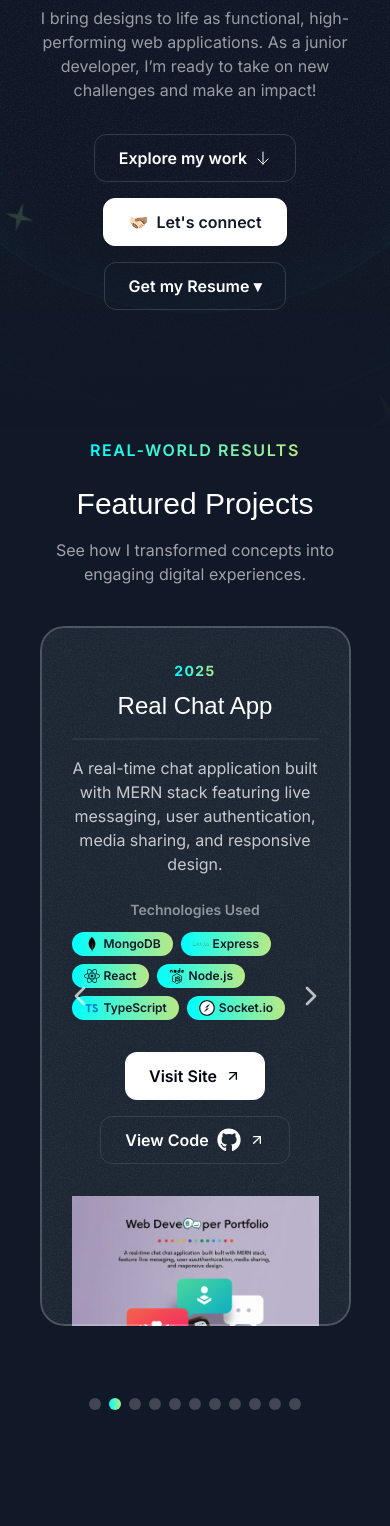
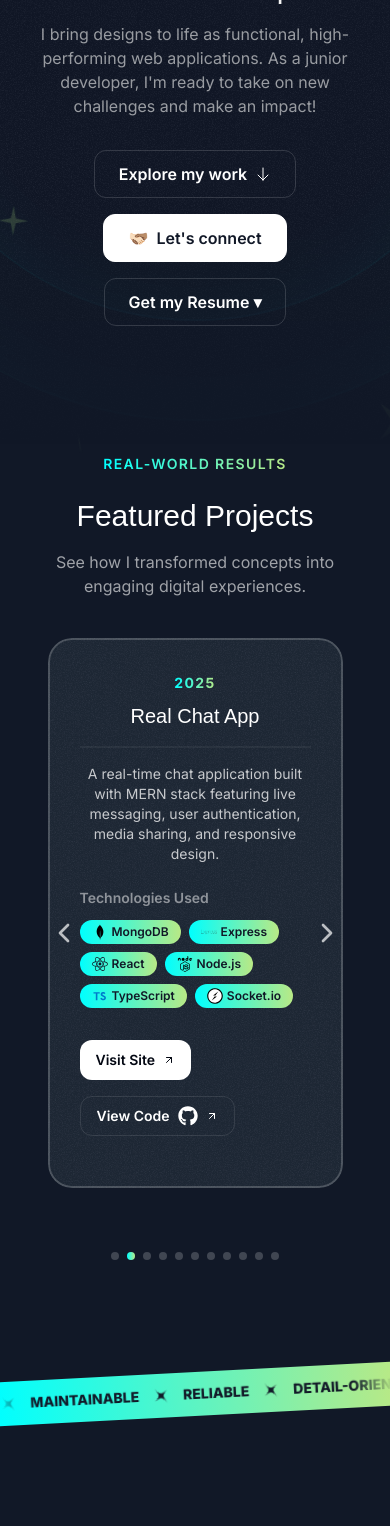
Before and after one commit to Itabghazouani/my-dynamic-portfolio, a Next.js app: page / in a window 390 px wide. Shown: the part 432-1958 px from the top of the page. Built offline with nearby package versions, Linux system fonts and the light colour scheme; a web font is replaced by a local one.

Commit message:
mobile responsiveness fixed

```diff
--- a/src/components/SectionHeader.tsx
+++ b/src/components/SectionHeader.tsx
@@ -12,15 +12,15 @@ const SectionHeader = ({
   return (
     <>
       <div className="flex justify-center">
-        <p className="uppercase font-semibold tracking-widest bg-gradient-to-r from-[#00FFFF] to-[#B8E986] text-transparent bg-clip-text text-center">
+        <p className="uppercase font-semibold text-xs sm:text-sm tracking-widest bg-gradient-to-r from-[#00FFFF] to-[#B8E986] text-transparent bg-clip-text text-center">
           {eyebrow}
         </p>
       </div>
 
-      <h2 className="font-serif text-3xl md:text-5xl text-center mt-6 ">
+      <h2 className="font-serif text-2xl sm:text-3xl md:text-5xl text-center mt-4 sm:mt-6">
         {title}
       </h2>
-      <p className="text-center  md:text-lg lg:text-xl text-white/60 mt-4 max-w-md mx-auto">
+      <p className="text-center text-sm sm:text-base md:text-lg lg:text-xl text-white/60 mt-3 sm:mt-4 max-w-md mx-auto px-4 sm:px-0">
         {description}
       </p>
     </>
--- a/src/constants/projects.ts
+++ b/src/constants/projects.ts
@@ -16,7 +16,7 @@ export const PROJECTS: Project[] = [
     year: '2025',
     title: 'Todo List',
     description:
-      'A full-stack mobile-first ToDo application implementing the Eisenhower Matrix for task prioritization with productivity analytics, statistics dashboard, and calendar planning with recurring task functionality.',
+      'Full-stack ToDo app featuring the Eisenhower Matrix, productivity analytics, and recurring task scheduling with calendar integration—all designed mobile-first.',
     technologies: [
       'NEXTJS',
       'TYPESCRIPT',
--- a/src/sections/Hero.tsx
+++ b/src/sections/Hero.tsx
@@ -11,7 +11,7 @@ import { handleClick } from '@/lib/handleClick';
 
 const HeroSection = () => {
   return (
-    <div className="py-32 md:py-48 lg:py-60 relative z-0 overflow-x-clip">
+    <div className="py-20 sm:py-32 md:py-48 lg:py-60 relative z-0 overflow-x-clip">
       <div className="absolute inset-0 [mask-image:linear-gradient(to_bottom,transparent,black_10%,black_70%,transparent)]">
         <div
           className="absolute inset-0 -z-30 opacity-5"
@@ -19,37 +19,37 @@ const HeroSection = () => {
         />
         <OrbitSystem />
       </div>
-      <div className="container">
+      <div className="container px-4 sm:px-6">
         <div className="flex flex-col items-center">
           <Image
             src={memojiImage}
             alt="Person peeking from behind laptop emoji"
-            className="size-[120px]"
+            className="size-[100px] sm:size-[120px]"
           />
-          <div className="bg-gray-950 border border-gray-800 px-4 py-1.5 inline-flex items-center gap-4 rounded-lg">
-            <div className="bg-green-500 size-2.5 rounded-full relative">
+          <div className="bg-gray-950 border border-gray-800 px-3 sm:px-4 py-1.5 inline-flex items-center gap-2 sm:gap-4 rounded-lg mt-4">
+            <div className="bg-green-500 size-2 sm:size-2.5 rounded-full relative">
               <div className="bg-green-500 absolute inset-0 animate-ping-large rounded-full" />
             </div>
-            <div className="text-sm font-medium">
+            <div className="text-xs sm:text-sm font-medium">
               Available for new challenges
             </div>
           </div>
         </div>
         <div className="max-w-lg mx-auto">
-          <h1 className="font-serif text-3xl md:text-5xl text-center mt-8 tracking-wide">
+          <h1 className="font-serif text-2xl sm:text-3xl md:text-5xl text-center mt-6 sm:mt-8 tracking-wide">
             Building User Experiences with Passion and Purpose
           </h1>
-          <p className="mt-4 text-center text-white/60 md:text-lg">
+          <p className="mt-3 sm:mt-4 text-center text-white/60 text-sm sm:text-base md:text-lg px-2 sm:px-0">
             I bring designs to life as functional, high-performing web
-            applications. As a junior developer, I’m ready to take on new
+            applications. As a junior developer, I'm ready to take on new
             challenges and make an impact!
           </p>
         </div>
-        <div className="flex flex-col items-center mt-8 gap-4 md:flex-row justify-center">
+        <div className="flex flex-col items-center mt-6 sm:mt-8 gap-3 sm:gap-4 md:flex-row justify-center">
           <Link
             onClick={(e) => handleClick(e, '#projects')}
             href="#projects"
-            className="inline-flex items-center gap-2 border border-white/15 px-6 h-12 rounded-xl hover:border-white/90 transition-colors cursor-pointer bg-transparent z-10"
+            className="inline-flex items-center gap-2 border border-white/15 px-5 sm:px-6 h-10 sm:h-12 rounded-xl hover:border-white/90 transition-colors cursor-pointer bg-transparent z-10 text-sm sm:text-base w-full sm:w-auto justify-center"
           >
             <span className="font-semibold">Explore my work</span>
             <ArrowDown className="size-4" />
@@ -57,7 +57,7 @@ const HeroSection = () => {
           <Link
             onClick={(e) => handleClick(e, '#contact')}
             href="#contact"
-            className="inline-flex items-center gap-2 border border-white bg-white text-gray-900 px-6 h-12 rounded-xl hover:bg-white/80 transition-colors cursor-pointer z-10"
+            className="inline-flex items-center gap-2 border border-white bg-white text-gray-900 px-5 sm:px-6 h-10 sm:h-12 rounded-xl hover:bg-white/80 transition-colors cursor-pointer z-10 text-sm sm:text-base w-full sm:w-auto justify-center"
           >
             <span>🫱🏻‍🫲🏽</span>
             <span className="font-semibold">Let&apos;s connect</span>
--- a/src/sections/LearningAndProfessionalDevelopment.tsx
+++ b/src/sections/LearningAndProfessionalDevelopment.tsx
@@ -16,8 +16,25 @@ const LearningAndProfessionalDevelopment = () => {
   const [selectedCard, setSelectedCard] = useState<string | null>(null);
   const [selectedCardPosition, setSelectedCardPosition] =
     useState<CardPosition>({ left: 0, top: 0 });
+  const [isMobile, setIsMobile] = useState(false);
   const containerRef = useRef<HTMLDivElement>(null);
   const cardsRef = useRef<Map<string, HTMLDivElement>>(new Map());
+
+  useEffect(() => {
+    // Check if screen is mobile
+    const checkMobile = () => {
+      setIsMobile(window.innerWidth < 768);
+    };
+
+    // Initial check
+    checkMobile();
+
+    // Add event listener for window resize
+    window.addEventListener('resize', checkMobile);
+
+    // Cleanup
+    return () => window.removeEventListener('resize', checkMobile);
+  }, []);
 
   useEffect(() => {
     const handleClickOutside = (event: MouseEvent) => {
@@ -98,10 +115,12 @@ const LearningAndProfessionalDevelopment = () => {
                 }}
                 animate={{
                   opacity: 1,
-                  x: containerRef.current
+                  x: isMobile
+                    ? 0 // Center on mobile
+                    : containerRef.current
                     ? containerRef.current.offsetWidth / 2 - 224
                     : 0,
-                  width: '448px',
+                  width: isMobile ? '100%' : '448px',
                   zIndex: 50,
                 }}
                 exit={{
@@ -118,7 +137,10 @@ const LearningAndProfessionalDevelopment = () => {
                       <Card
                         key={`selected-${experience.name}`}
                         onClick={(e) => handleCardClick(e, experience.name)}
-                        className="w-full md:w-[448px] p-6 md:p-8 cursor-pointer select-none"
+                        className={`
+                          w-full mx-auto p-6 md:p-8 cursor-pointer select-none
+                          ${isMobile ? 'max-w-[90%]' : 'md:w-[448px]'}
+                        `}
                       >
                         <div className="flex gap-4 items-center">
                           <div className="size-14 bg-gray-700 inline-flex items-center justify-center rounded-full flex-shrink-0">
@@ -150,7 +172,9 @@ const LearningAndProfessionalDevelopment = () => {
           {/* Scrolling Cards */}
           <div
             className={`flex flex-none gap-8 pr-8 ${
-              !selectedCard ? 'animate-move-left [animation-duration:90s]' : ''
+              !selectedCard
+                ? 'animate-move-left md:[animation-duration:90s] [animation-duration:60s]'
+                : ''
             } hover:[animation-play-state:paused] transition-all duration-500`}
             style={{
               opacity: selectedCard ? 0 : 1,
@@ -165,7 +189,7 @@ const LearningAndProfessionalDevelopment = () => {
                     ref={(el) => setCardRef(el, experience.name, index)}
                     onClick={(e) => handleCardClick(e, experience.name)}
                     className={`
-                      flex-shrink-0 w-[320px] md:w-[448px] p-6 md:p-8
+                      flex-shrink-0 w-[280px] md:w-[448px] p-6 md:p-8
                       hover:-rotate-3 transition-all duration-300
                       cursor-pointer select-none
                     `}
--- a/src/sections/ProjectsSection.tsx
+++ b/src/sections/ProjectsSection.tsx
@@ -1,6 +1,6 @@
 'use client';
 
-import { useState } from 'react';
+import { useState, useEffect, useRef } from 'react';
 import Image from 'next/image';
 import Link from 'next/link';
 import { Carousel } from 'react-responsive-carousel';
@@ -14,26 +14,75 @@ import { SectionHeader } from '@/components';
 import Card from '@/components/Card';
 import { PROJECTS, TECHNOLOGIES } from '@/constants';
 
+type CarouselInstance = {
+  setState: (state: { isMouseEntered: boolean }, callback?: () => void) => void;
+};
+
 const ProjectsCarouselSection = () => {
   const [currentSlide, setCurrentSlide] = useState(0);
+  const carouselRef = useRef<CarouselInstance | null>(null);
+  const [isMobile, setIsMobile] = useState(false);
+
+  useEffect(() => {
+    if (typeof window !== 'undefined') {
+      const checkMobile = () => {
+        setIsMobile(window.innerWidth < 640);
+      };
+
+      checkMobile();
+      window.addEventListener('resize', checkMobile);
+      return () => window.removeEventListener('resize', checkMobile);
+    }
+  }, []);
+
+  const handlePrevClick = (onClickHandler: () => void): void => {
+    onClickHandler();
+
+    // Reset the autoplay timer by toggling autoPlay off and on
+    if (carouselRef.current) {
+      carouselRef.current.setState({ isMouseEntered: true }, () => {
+        setTimeout(() => {
+          if (carouselRef.current) {
+            carouselRef.current.setState({ isMouseEntered: false });
+          }
+        }, 0);
+      });
+    }
+  };
+
+  const handleNextClick = (onClickHandler: () => void): void => {
+    onClickHandler();
+
+    // Reset the autoplay timer by toggling autoPlay off and on
+    if (carouselRef.current) {
+      carouselRef.current.setState({ isMouseEntered: true }, () => {
+        setTimeout(() => {
+          if (carouselRef.current) {
+            carouselRef.current.setState({ isMouseEntered: false });
+          }
+        }, 0);
+      });
+    }
+  };
 
   return (
     <section className="pb-16 lg:py-24">
-      <div className="container">
+      <div className="container px-4 sm:px-6">
         <SectionHeader
           eyebrow="Real-world Results"
           title="Featured Projects"
           description="See how I transformed concepts into engaging digital experiences."
         />
 
-        <div className="mt-10 md:mt-20" id="projects">
+        <div className="mt-8 sm:mt-10 md:mt-20" id="projects">
           <Carousel
+            ref={carouselRef as any}
             showArrows={true}
             infiniteLoop={true}
             showThumbs={false}
             showStatus={false}
             autoPlay={true}
-            interval={4000}
+            interval={5000}
             stopOnHover={true}
             swipeable={true}
             emulateTouch={true}
@@ -47,11 +96,11 @@ const ProjectsCarouselSection = () => {
               hasPrev && (
                 <button
                   type="button"
-                  onClick={onClickHandler}
+                  onClick={() => handlePrevClick(onClickHandler)}
                   title={label}
-                  className="absolute left-8 z-10 p-2 -translate-y-1/2 top-1/2 group"
+                  className="absolute left-0 sm:left-2 md:left-4 lg:left-8 z-10 p-2 -translate-y-1/2 top-1/2 group"
                 >
-                  <ArrowLeftIcon className="w-8 h-8 text-white/70 transition-all group-hover:text-white group-hover:scale-110 group-active:text-white group-active:scale-110" />
+                  <ArrowLeftIcon className="w-6 h-6 sm:w-8 sm:h-8 text-white/70 transition-all group-hover:text-white group-hover:scale-110 group-active:text-white group-active:scale-110" />
                 </button>
               )
             }
@@ -59,22 +108,32 @@ const ProjectsCarouselSection = () => {
               hasNext && (
                 <button
                   type="button"
-                  onClick={onClickHandler}
+                  onClick={() => handleNextClick(onClickHandler)}
                   title={label}
-                  className="absolute right-8 z-10 p-2 -translate-y-1/2 top-1/2 group"
+                  className="absolute right-0 sm:right-2 md:right-4 lg:right-8 z-10 p-2 -translate-y-1/2 top-1/2 group"
                 >
-                  <ArrowRightIcon className="w-8 h-8 text-white/70 transition-all group-hover:text-white group-hover:scale-110 group-active:text-white group-active:scale-110" />
+                  <ArrowRightIcon className="w-6 h-6 sm:w-8 sm:h-8 text-white/70 transition-all group-hover:text-white group-hover:scale-110 group-active:text-white group-active:scale-110" />
                 </button>
               )
             }
           >
             {PROJECTS.map((project) => (
-              <div key={project.title} className="px-4 pb-10">
-                <div className="h-[700px] md:h-[650px] lg:h-[600px]">
-                  <Card className="px-8 pt-8 pb-8 h-full md:pt-12 md:px-10 lg:pt-16 lg:px-20 relative mx-auto">
-                    <div className="lg:grid lg:grid-cols-2 lg:gap-16">
-                      <div className="lg:pb-16">
-                        <div className="bg-gradient-to-r from-[#00FFFF] to-[#B8E986] inline-flex gap-2 font-bold uppercase tracking-widest text-sm text-transparent bg-clip-text">
+              <div key={project.title} className="px-2 sm:px-4 pb-10">
+                <div
+                  className={`${
+                    isMobile
+                      ? 'h-[550px]'
+                      : 'h-[750px] md:h-[650px] lg:h-[600px]'
+                  }`}
+                >
+                  <Card className="px-4 sm:px-8 pt-6 sm:pt-8 pb-6 sm:pb-8 h-full md:pt-12 md:px-10 lg:pt-16 lg:px-20 relative mx-auto ">
+                    <div
+                      className={`${
+                        !isMobile ? 'lg:grid lg:grid-cols-2 lg:gap-16' : ''
+                      }`}
+                    >
+                      <div className={`${!isMobile ? 'lg:pb-16' : ''}`}>
+                        <div className="bg-gradient-to-r from-[#00FFFF] to-[#B8E986] inline-flex gap-1 sm:gap-2 font-bold uppercase tracking-widest text-[10px] xs:text-xs sm:text-sm text-transparent bg-clip-text">
                           {project.company && (
                             <>
                               <span>{project.company}</span>
@@ -84,28 +143,28 @@ const ProjectsCarouselSection = () => {
                           <span>{project.year}</span>
                         </div>
 
-                        <h3 className="font-serif text-2xl md:text-4xl mt-2 md:mt-5">
+                        <h3 className="font-serif text-xl md:text-4xl mt-2 md:mt-5">
                           {project.title}
                         </h3>
-                        <hr className="border-t-2 border-white/5 mt-4 md:mt-5" />
+                        <hr className="border-t-2 border-white/5 mt-3 sm:mt-4 md:mt-5" />
 
-                        <p className="text-white/75 mt-4 md:mt-5">
+                        <p className="text-white/75 mt-3 sm:mt-4 md:mt-5 text-xs sm:text-sm md:text-base line-clamp-5 sm:line-clamp-none">
                           {project.description}
                         </p>
 
-                        <div className="mt-6">
-                          <h4 className="text-sm font-semibold text-white/50 mb-3">
+                        <div className="mt-4 sm:mt-6">
+                          <h4 className="text-xs sm:text-sm font-semibold text-white/50 mb-2 sm:mb-3 text-left">
                             Technologies Used
                           </h4>
-                          <div className="flex flex-wrap gap-2">
+                          <div className="flex flex-wrap gap-1.5 sm:gap-2">
                             {project.technologies.map((techKey) => {
                               const tech = TECHNOLOGIES[techKey];
                               return (
                                 <span
                                   key={techKey}
-                                  className="px-3 py-1 rounded-full text-xs md:text-sm bg-gradient-to-r from-[#00FFFF] to-[#B8E986] text-gray-900 font-semibold flex items-center gap-1"
+                                  className="px-2 sm:px-3 py-0.5 sm:py-1 rounded-full text-[10px] sm:text-xs md:text-sm bg-gradient-to-r from-[#00FFFF] to-[#B8E986] text-gray-900 font-semibold flex items-center gap-1"
                                 >
-                                  <tech.icon className="w-4 h-4" />
+                                  <tech.icon className="w-3 h-3 sm:w-4 sm:h-4" />
                                   {tech.title}
                                 </span>
                               );
@@ -118,39 +177,47 @@ const ProjectsCarouselSection = () => {
                           project.siteUrlUnavailableReason ||
                           project.githubUrlUnavailableReason) && (
                           <div
-                            className={`flex gap-4 mt-8 ${
+                            className={`flex gap-3 sm:gap-4 mt-6 sm:mt-8 ${
                               project.siteUrlUnavailableReason ||
                               project.githubUrlUnavailableReason
                                 ? 'flex-col items-start'
-                                : 'flex-col md:flex-row'
+                                : 'flex-col md:flex-row items-start'
                             }`}
                           >
                             {project.siteUrl ? (
-                              <Link href={project.siteUrl} target="_blank">
-                                <button className="whitespace-nowrap bg-white text-gray-950 h-12 rounded-xl font-semibold inline-flex items-center justify-center gap-2 px-6">
+                              <Link
+                                href={project.siteUrl}
+                                target="_blank"
+                                className="w-full sm:w-auto"
+                              >
+                                <button className="whitespace-nowrap bg-white text-gray-950 h-9 sm:h-10 md:h-12 rounded-lg sm:rounded-xl font-semibold inline-flex items-center justify-center gap-1 sm:gap-2 px-3 sm:px-4 md:px-6 w-full sm:w-auto text-xs sm:text-sm md:text-base">
                                   <span>Visit Site</span>
-                                  <ArrowUpRightIcon className="size-4" />
+                                  <ArrowUpRightIcon className="size-2.5 sm:size-3 md:size-4" />
                                 </button>
                               </Link>
                             ) : (
                               project.siteUrlUnavailableReason && (
-                                <div className="whitespace-nowrap text-white/50 h-12 rounded-xl font-medium inline-flex items-center px-6 bg-white/5">
+                                <div className="text-white/50 text-[10px] xs:text-xs h-9 sm:h-10 md:h-12 rounded-lg sm:rounded-xl font-medium flex items-center px-2 sm:px-3 md:px-4 bg-white/5 w-full">
                                   {project.siteUrlUnavailableReason}
                                 </div>
                               )
                             )}
 
                             {project.githubUrl ? (
-                              <Link href={project.githubUrl} target="_blank">
-                                <button className="whitespace-nowrap border border-white/10 text-white h-12 rounded-xl font-semibold inline-flex items-center justify-center gap-2 px-6 hover:bg-white/5 transition-colors">
+                              <Link
+                                href={project.githubUrl}
+                                target="_blank"
+                                className="w-full sm:w-auto"
+                              >
+                                <button className="whitespace-nowrap border border-white/10 text-white h-9 sm:h-10 md:h-12 rounded-lg sm:rounded-xl font-semibold inline-flex items-center justify-center gap-1 sm:gap-2 px-3 sm:px-4 md:px-6 hover:bg-white/5 transition-colors w-full sm:w-auto text-xs sm:text-sm md:text-base">
                                   <span>View Code</span>
-                                  <GithubIcon className="size-6" />
-                                  <ArrowUpRightIcon className="size-4" />
+                                  <GithubIcon className="size-4 sm:size-5 md:size-6" />
+                                  <ArrowUpRightIcon className="size-2.5 sm:size-3 md:size-4" />
                                 </button>
                               </Link>
                             ) : (
                               project.githubUrlUnavailableReason && (
-                                <div className="whitespace-nowrap text-white/50 h-12 rounded-xl font-medium inline-flex items-center px-6 bg-white/5">
+                                <div className="text-white/50 text-[10px] xs:text-xs h-9 sm:h-10 md:h-12 rounded-lg sm:rounded-xl font-medium flex items-center px-2 sm:px-3 md:px-4 bg-white/5 w-full">
                                   {project.githubUrlUnavailableReason}
                                 </div>
                               )
@@ -158,13 +225,17 @@ const ProjectsCarouselSection = () => {
                           </div>
                         )}
                       </div>
+
+                      {/* Conditionally render the image section based on screen size */}
+                      {!isMobile && (
                         <div className="relative flex items-center justify-center">
                           <Image
                             src={project.image}
                             alt={project.imageAlt}
-                          className="mt-8 md:mt-8 lg:mt-0 max-w-full object-contain max-h-96 lg:max-h-full"
+                            className="mt-6 sm:mt-8 md:mt-8 lg:mt-0 max-w-full object-contain max-h-52 sm:max-h-80 md:max-h-96 lg:max-h-full"
                           />
                         </div>
+                      )}
                     </div>
                   </Card>
                 </div>
@@ -173,12 +244,29 @@ const ProjectsCarouselSection = () => {
           </Carousel>
 
           {/* Custom Indicators */}
-          <div className="flex justify-center mt-8">
+          <div className="flex justify-center mt-3 sm:mt-6 md:mt-8">
             {PROJECTS.map((_, index) => (
               <button
                 key={index}
-                onClick={() => setCurrentSlide(index)}
-                className={`w-3 h-3 mx-1 rounded-full transition-colors ${
+                onClick={() => {
+                  setCurrentSlide(index);
+                  // Also reset autoplay timer when clicking indicators
+                  if (carouselRef.current) {
+                    carouselRef.current.setState(
+                      { isMouseEntered: true },
+                      () => {
+                        setTimeout(() => {
+                          if (carouselRef.current) {
+                            carouselRef.current.setState({
+                              isMouseEntered: false,
+                            });
+                          }
+                        }, 0);
+                      },
+                    );
+                  }
+                }}
+                className={`w-1.5 h-1.5 sm:w-2 sm:h-2 md:w-3 md:h-3 mx-0.5 sm:mx-1 rounded-full transition-colors ${
                   currentSlide === index
                     ? 'bg-gradient-to-r from-[#00FFFF] to-[#B8E986]'
                     : 'bg-white/20'
--- a/src/sections/TapeSection.tsx
+++ b/src/sections/TapeSection.tsx
@@ -5,19 +5,25 @@ import { WORDS } from '@/constants/words';
 
 const TapeSection = () => {
   return (
-    <div className="py-16 lg:py-24 overflow-x-clip">
-      <div className="bg-gradient-to-r from-[#00FFFF] to-[#B8E986]  -rotate-3 -mx-1">
-        <div className="flex [mask-image:linear-gradient(to_right,transparent,black 10%,black_90%,transparent)]">
-          <div className="flex flex-none gap-4  pr-4 py-3 animate-move-left [animation-duration:30s]">
+    <div className="py-8 sm:py-12 md:py-16 lg:py-24 overflow-x-clip">
+      <div className="bg-gradient-to-r from-[#00FFFF] to-[#B8E986] -rotate-3 -mx-1">
+        <div className="flex [mask-image:linear-gradient(to_right,transparent,black_10%,black_90%,transparent)]">
+          <div
+            className="flex flex-none gap-2 sm:gap-3 md:gap-4 pr-2 sm:pr-3 md:pr-4 py-2 sm:py-3
+                        animate-move-left [animation-duration:20s] sm:[animation-duration:25s] md:[animation-duration:30s]"
+          >
             {[...new Array(2)].map((_, index) => (
               <Fragment key={index}>
                 {WORDS.map((word) => (
-                  <div key={word} className="inline-flex gap-4 items-center">
-                    <span className="text-gray-900 uppercase font-extrabold text-sm">
+                  <div
+                    key={word}
+                    className="inline-flex gap-2 sm:gap-3 md:gap-4 items-center"
+                  >
+                    <span className="text-gray-900 uppercase font-extrabold text-xs sm:text-sm">
                       {word}
                     </span>
-                    <div className="animate-spin [animation-duration:10s]">
-                      <StarIcon className="size-6 text-gray-900 -rotate-12" />
+                    <div className="animate-spin [animation-duration:8s] sm:[animation-duration:10s]">
+                      <StarIcon className="size-4 sm:size-5 md:size-6 text-gray-900 -rotate-12" />
                     </div>
                   </div>
                 ))}
```
Also changed, not shown: src/sections/About.tsx (+64 -50 lines), src/sections/Contact.tsx (+29 -22 lines), src/sections/Header.tsx (+10 -6 lines). Lines whose indentation alone changed are shown as unchanged.
